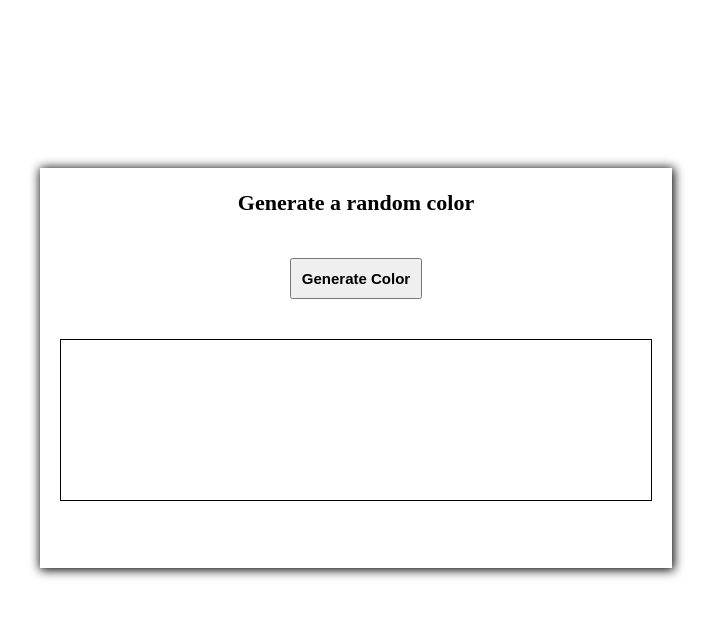
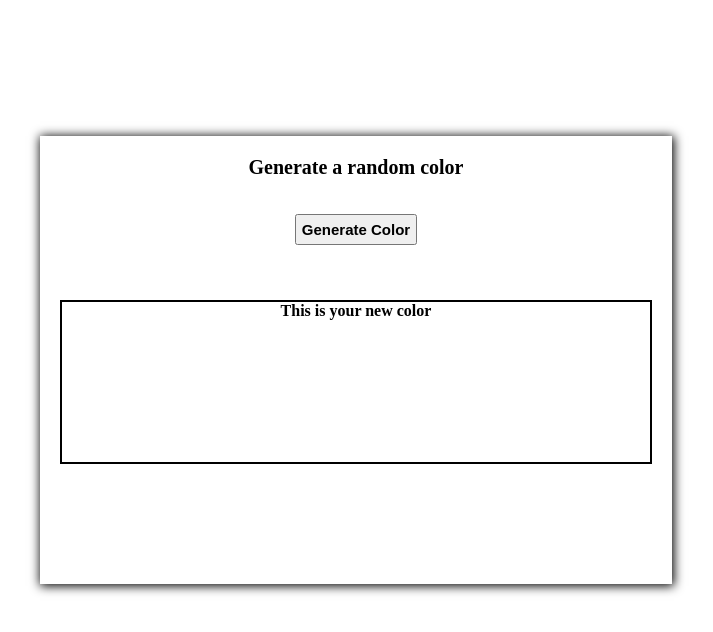
Before and after one commit to raviranjan940/Random-Color-Generator, a plain HTML site: page index.html in a window 1280 px wide. Shown: the whole page, without its empty margins (284-997 px from the left). Drawn offline with Linux system fonts and the light colour scheme.

Commit message:
Update style.css

```diff
--- a/style.css
+++ b/style.css
@@ -7,27 +7,29 @@ body {
 
 .container{
   width: 50%;
-  height: 25rem;
+  height: 28rem;
   box-shadow: 1px 1px 10px 1px;
-  margin-top: 10rem;
+  margin: 8rem;
 }
 
 .h3 {
-  font-size: 22px;
+  font-size: 20px;
 }
 
 .button {
-  padding: 10px;
-  margin: 20px;
+  padding: 5px;
+  margin: 15px;
   font-size: 15px;
   font-weight: 600;
   cursor: pointer;
 }
 
 .div-2 {
-  border: 1px solid black;
+  border: 2px solid black;
   height: 10rem;
   margin: 20px;
-  color: white;
+  margin-top: 40px ;
+  font-weight: 600;
+  color: black;
 
 }
```
